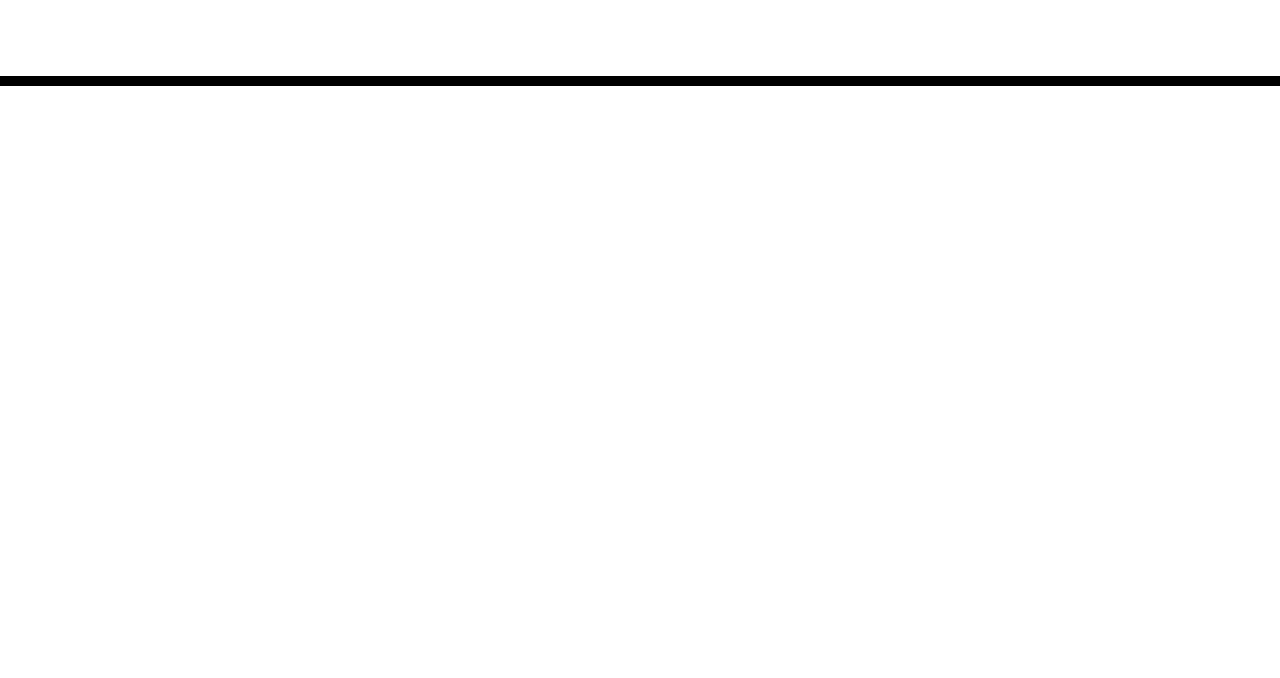
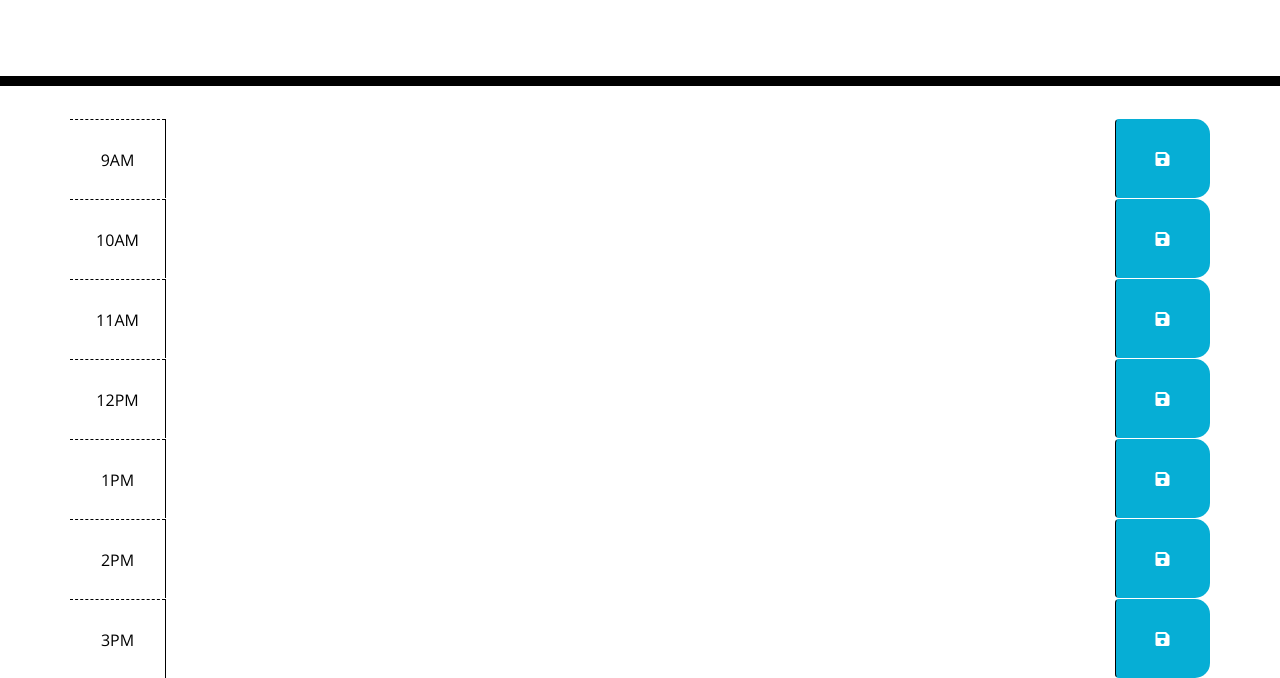
Before and after one commit to ChelseaAlejan/jquery-notetaker-, a plain HTML site: page index.html in a window 1280 px wide. Shown: the part 182-860 px from the top of the page. Before the commit the page ends 800 px from the top, so only its background shows below. Drawn offline with nearby package versions, Linux system fonts and the light colour scheme.

Commit message:
added time blocks to html

```diff
--- a/index.html
+++ b/index.html
@@ -30,6 +30,68 @@
     </header>
     <div class="container">
       <!-- Timeblocks go here -->
+      <div id="9" class="row time-block">
+        <div class="col-md-1 hour">
+          9AM
+        </div>
+        <textarea class="col-md-10 description">
+        </textarea>
+        <button class="btn saveBtn col-md-1"><i class="fas fa-save"></i></button>
+      </div>
+
+      <div id="10" class="row time-block">
+        <div class="col-md-1 hour">
+          10AM
+        </div>
+        <textarea class="col-md-10 description">
+        </textarea>
+        <button class="btn saveBtn col-md-1"><i class="fas fa-save"></i></button>
+      </div>
+
+      <div id="11" class="row time-block">
+        <div class="col-md-1 hour">
+          11AM
+        </div>
+        <textarea class="col-md-10 description">
+        </textarea>
+        <button class="btn saveBtn col-md-1"><i class="fas fa-save"></i></button>
+      </div>
+
+      <div id="12" class="row time-block">
+        <div class="col-md-1 hour">
+          12PM
+        </div>
+        <textarea class="col-md-10 description">
+        </textarea>
+        <button class="btn saveBtn col-md-1"><i class="fas fa-save"></i></button>
+      </div>
+
+     <div id="13" class="row time-block">
+        <div class="col-md-1 hour">
+          1PM
+        </div>
+        <textarea class="col-md-10 description">
+        </textarea>
+        <button class="btn saveBtn col-md-1"><i class="fas fa-save"></i></button>
+      </div>
+
+      <div id="14" class="row time-block">
+        <div class="col-md-1 hour">
+          2PM
+        </div>
+        <textarea class="col-md-10 description">
+        </textarea>
+        <button class="btn saveBtn col-md-1"><i class="fas fa-save"></i></button>
+      </div>
+
+      <div id="15" class="row time-block">
+       <div class="col-md-1 hour">
+          3PM
+        </div>
+        <textarea class="col-md-10 description">
+        </textarea>
+        <button class="btn saveBtn col-md-1"><i class="fas fa-save"></i></button>
+      </div>
     </div>
 
     <script src="https://code.jquery.com/jquery-3.4.1.min.js"></script>
```
